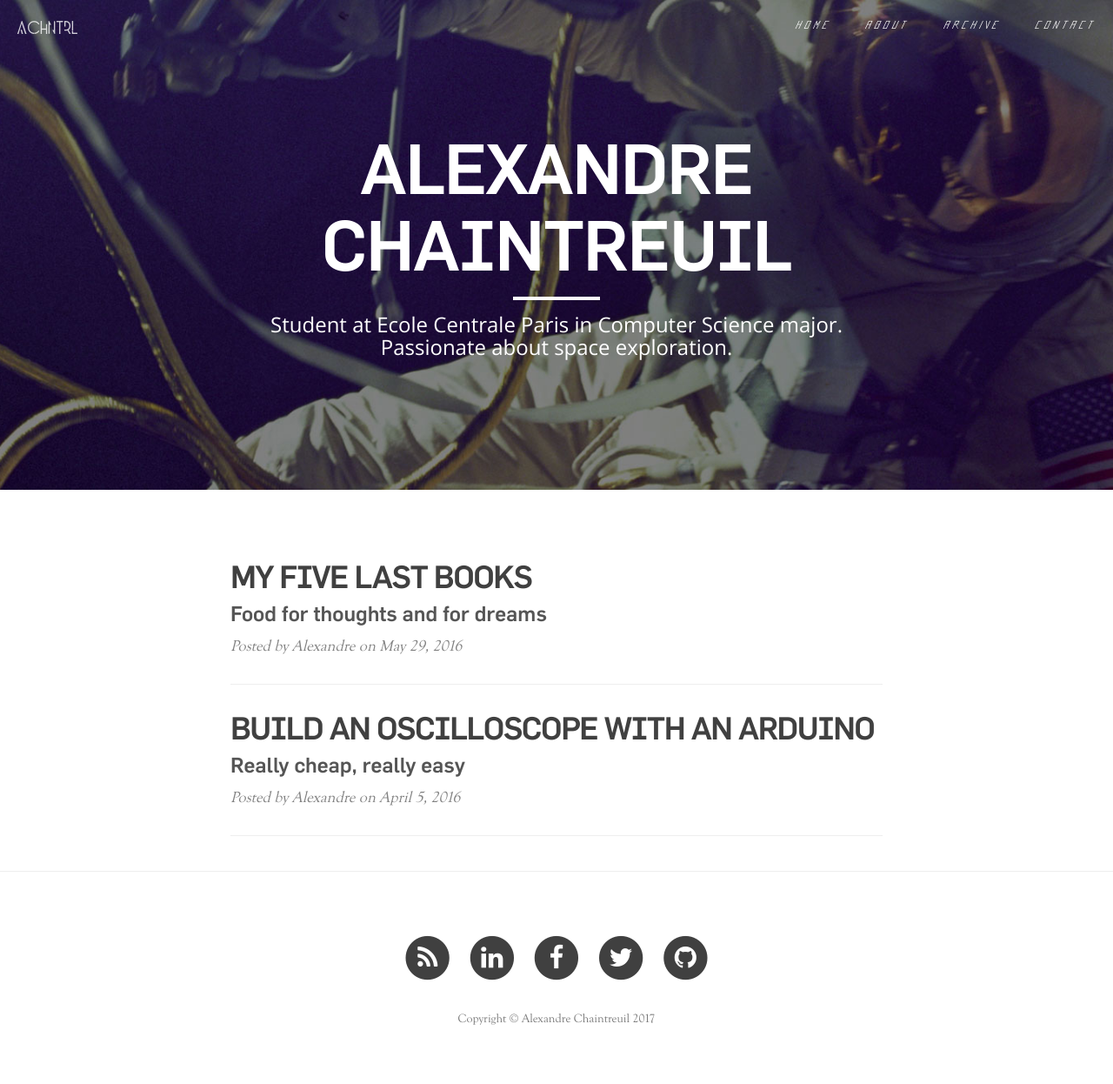
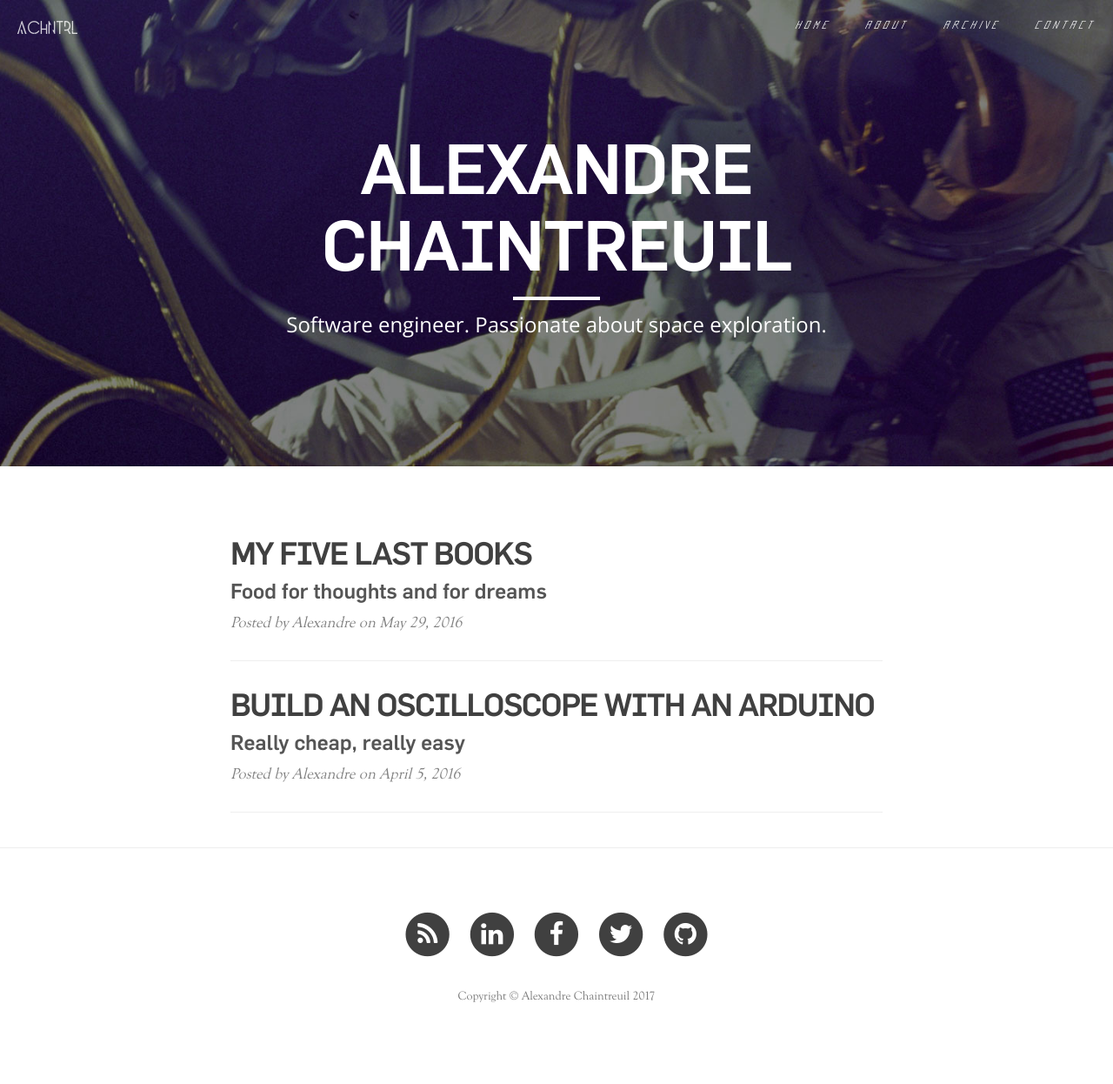
Before and after one commit to achntrl/achntrl.github.io, a Jekyll site: the page built from index.html, in a window 1280 px wide. Shown: the whole page at 87% size. Built offline with Jekyll 4.4.1, drawn with Linux system fonts in a browser that asks for light colours; nearby versions of some CDN libraries; the list of posts is cut into pages by our own code; after the commit the page ends 1220 px from its top, so only the background shows below that.

Commit message:
Update my description

```diff
--- a/_config.yml
+++ b/_config.yml
@@ -2,7 +2,7 @@
 title: "achntrl"
 header-img: img/home-bg.jpg
 email: alexandre@achntrl.com
-description: "Alexandre Chaintreuil - Student at Ecole Centrale Paris. Passionate about space exploration"
+description: "Alexandre Chaintreuil - Software engineer. Passionate about space exploration"
 baseurl: ""
 url: "http://www.achntrl.com"
 twitter_username: achntrl
--- a/about.html
+++ b/about.html
@@ -7,6 +7,6 @@ comments: False
 nav: True
 ---
 
-<p>I am a French engineering student at Ecole Centrale Paris, in my final year of study. I am studying embedded system and computer science for my Master degree (Diplôme d'Ingénieur in France)</p>
+<p>I am a Software Engineer at <a href="http://www.theodo.fr/fr/">Theodo</a>. I like to fiddle with computers.</p>
 
 <p>My resume is available <a href="../resume.pdf" target="_blank">here</a></p>
--- a/index.html
+++ b/index.html
@@ -1,6 +1,6 @@
 ---
 layout: page
-description: "Student at Ecole Centrale Paris in Computer Science major. Passionate about space exploration."
+description: "Software engineer. Passionate about space exploration."
 comments: False
 nav: True
 ---
```
